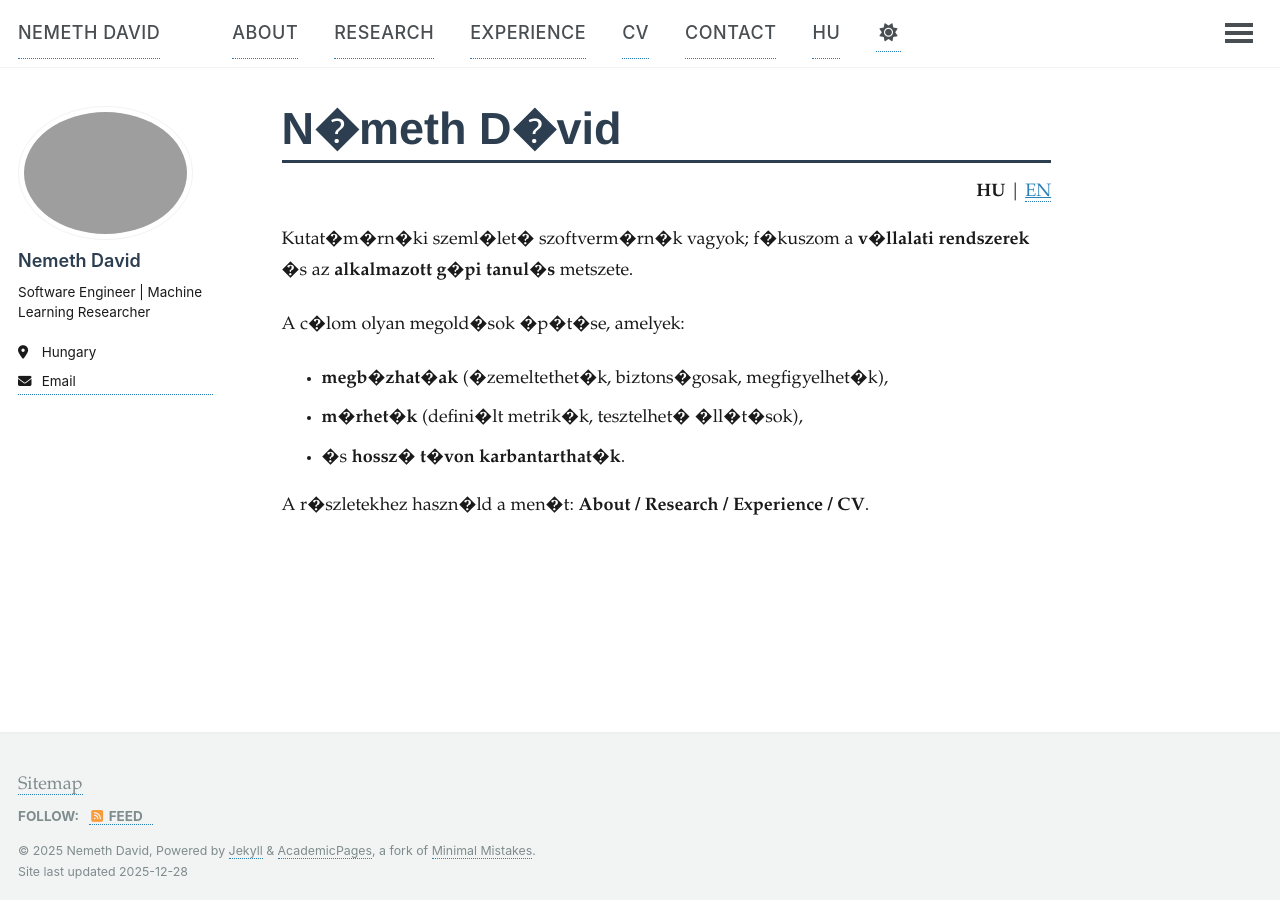
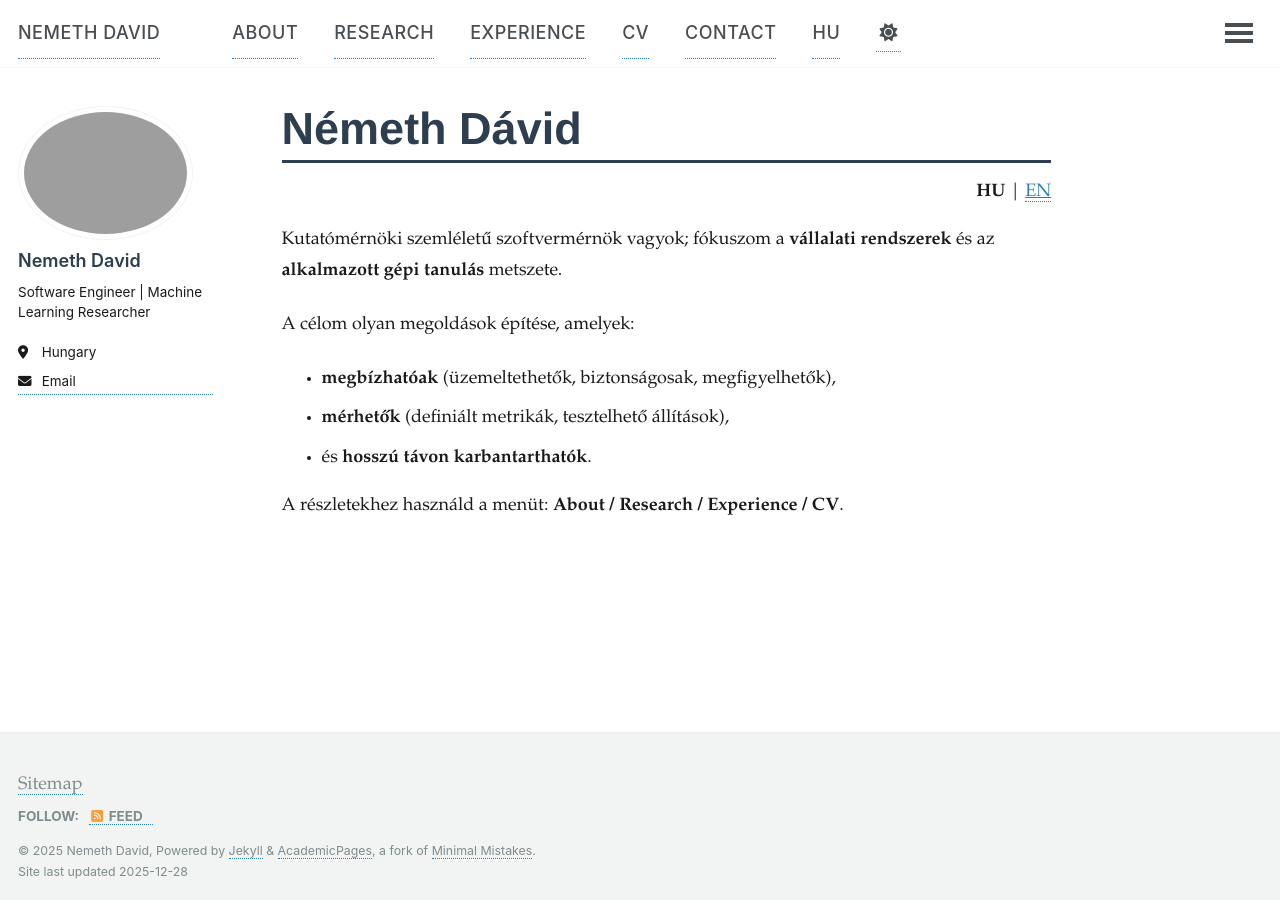
Before and after one commit to ho92ms/ho92ms.github.io, a Jekyll site: the page built from index-hu.md, in a window 1280 px wide. Built offline with Jekyll 4.4.1, drawn with Linux system fonts in a browser that asks for light colours; a script that is not in the unit is left out.

Commit message:
Update content across all pages: refined descriptions and structure

```diff
--- a/_data/cv.json
+++ b/_data/cv.json
@@ -1,6 +1,6 @@
 {
   "basics": {
-    "name": "N�meth D�vid",
+    "name": "Nemeth David",
     "email": "neduabi@pm.me",
     "phone": "",
     "website": "https://ho92ms.github.io",
@@ -38,7 +38,7 @@
 
   "education": [
     {
-      "institution": "Eszterh�zy K�roly University",
+      "institution": "Eszterhazy Karoly University",
       "area": "Machine Learning",
       "studyType": "M.Sc. (ongoing)",
       "startDate": "2024",
@@ -47,7 +47,7 @@
       "courses": []
     },
     {
-      "institution": "E�tv�s Lor�nd University",
+      "institution": "Eotvos Lorand University",
       "area": "Software Engineering",
       "studyType": "B.Sc.",
       "startDate": "2013",
--- a/index-hu.md
+++ b/index-hu.md
@@ -1,6 +1,6 @@
 ---
 layout: single
-title: "N�meth D�vid"
+title: "Németh Dávid"
 permalink: /hu/
 author_profile: true
 lang: hu
@@ -10,11 +10,11 @@ lang: hu
   <strong>HU</strong> | <a href="/">EN</a>
 </div>
 
-Kutat�m�rn�ki szeml�let� szoftverm�rn�k vagyok; f�kuszom a **v�llalati rendszerek** �s az **alkalmazott g�pi tanul�s** metszete.
+Kutatómérnöki szemléletű szoftvermérnök vagyok; fókuszom a **vállalati rendszerek** és az **alkalmazott gépi tanulás** metszete.
 
-A c�lom olyan megold�sok �p�t�se, amelyek:
-- **megb�zhat�ak** (�zemeltethet�k, biztons�gosak, megfigyelhet�k),
-- **m�rhet�k** (defini�lt metrik�k, tesztelhet� �ll�t�sok),
-- �s **hossz� t�von karbantarthat�k**.
+A célom olyan megoldások építése, amelyek:
+- **megbízhatóak** (üzemeltethetők, biztonságosak, megfigyelhetők),
+- **mérhetők** (definiált metrikák, tesztelhető állítások),
+- és **hosszú távon karbantarthatók**.
 
-A r�szletekhez haszn�ld a men�t: **About / Research / Experience / CV**.
+A részletekhez használd a menüt: **About / Research / Experience / CV**.
```
Also changed, not shown: _pages/en/contact.md (+1 -1 lines), _pages/en/cv.md (+1 -0 lines), _pages/hu/cv.md (+2 -1 lines), _pages/hu/research.md (+2 -2 lines).
